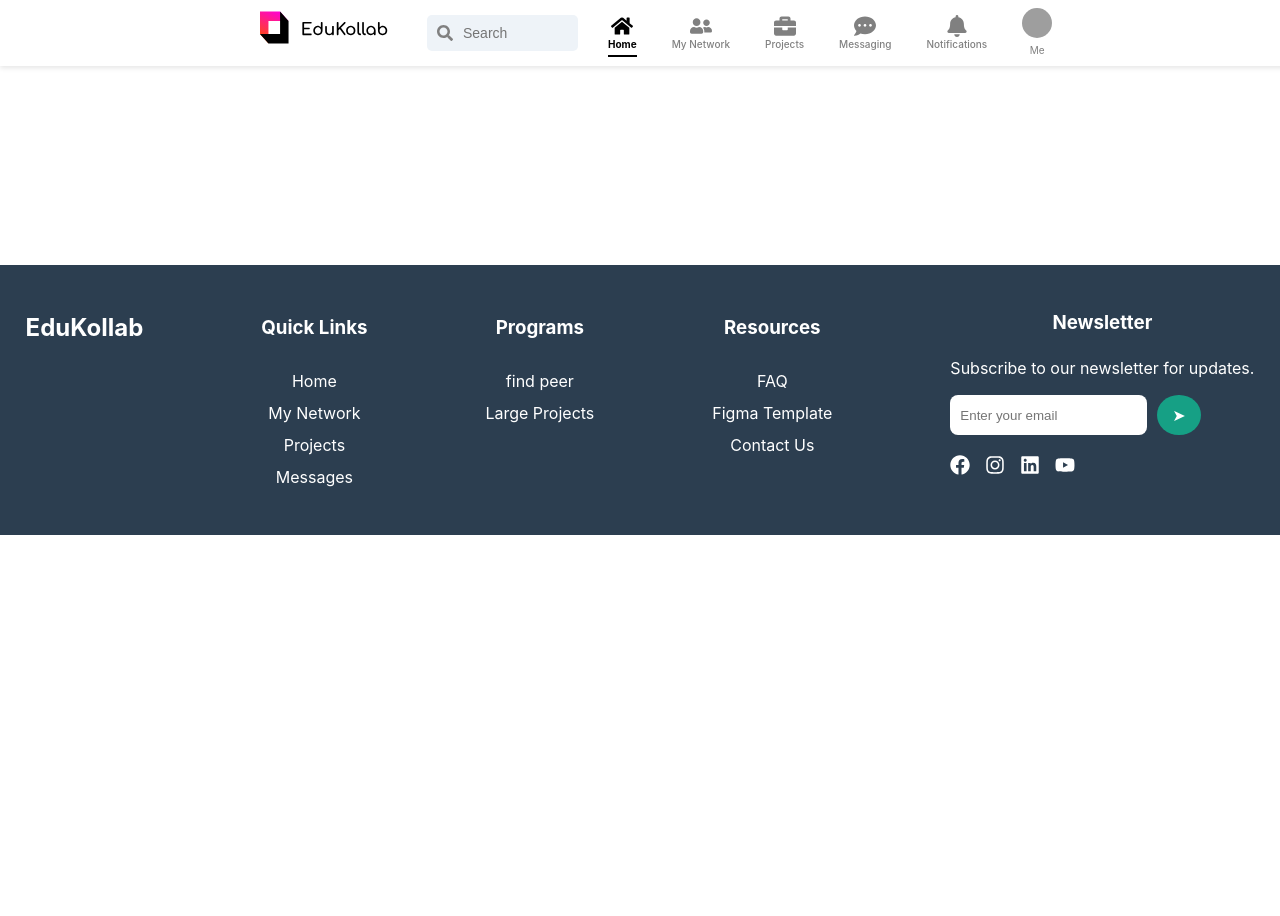
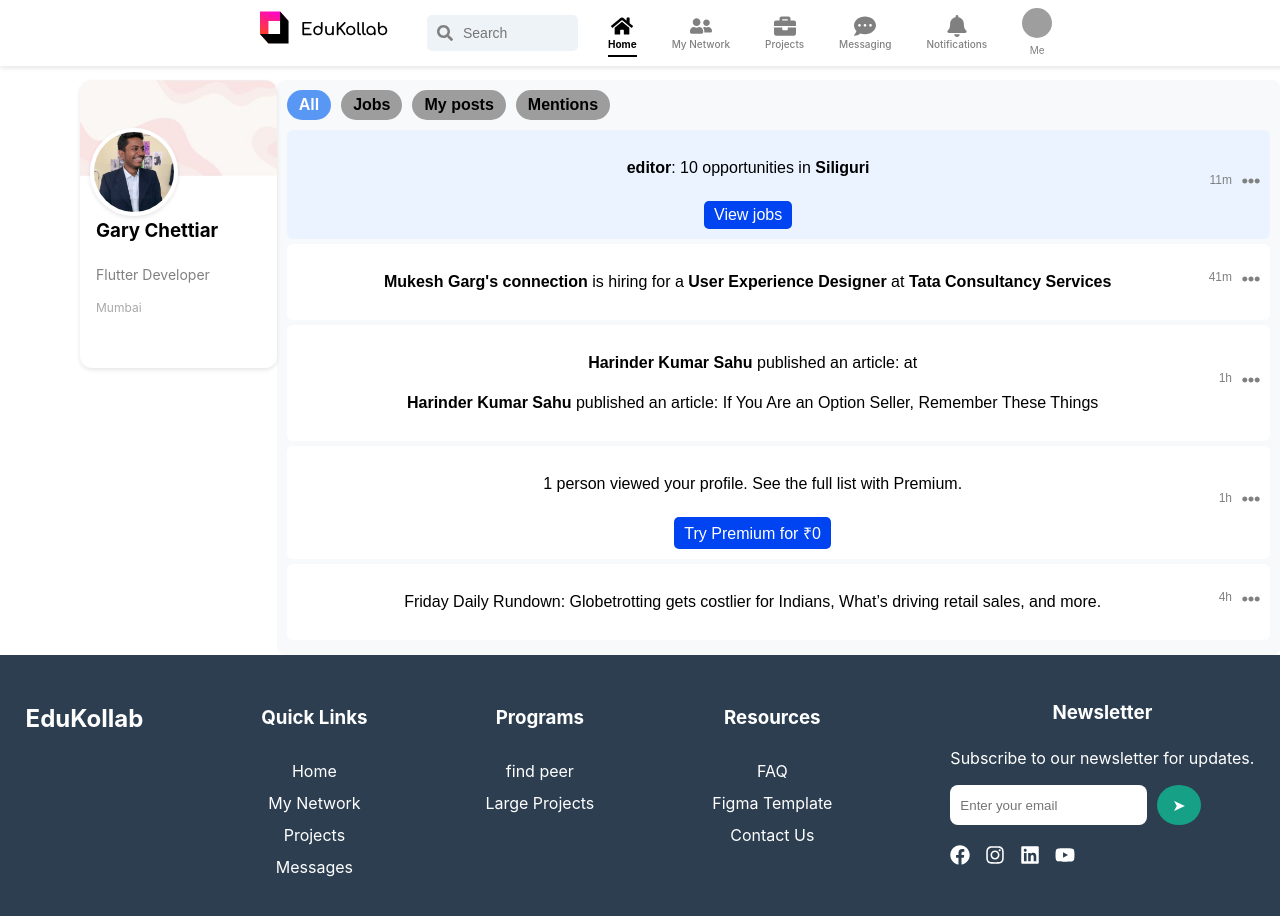
Before and after one commit to Nishant55559/Edushare, a React (Vite) app: page /notifications in a window 1280 px wide. Shown: the top 916 px of the page. Before the commit the page ends 800 px from the top, so only its background shows below. Built offline with nearby package versions, Linux system fonts and the light colour scheme; grey boxes are pictures that could not be loaded.

Commit message:
notification update

```diff
--- a/src/App.jsx
+++ b/src/App.jsx
@@ -5,7 +5,9 @@ import Home from './components/home/home';
 import Network from './components/network/network';
 import Navbar from './components/navbar/navbar';
 import Footer from './components/footer/footer';
+import NotificationBody from "./components/notification/notification_body";
 import { BrowserRouter as Router, Route, Routes } from "react-router-dom";
+import Notification from "./components/notification/notification";
 function App(){
   const [showFab, setShowFab] = useState(false);
 
@@ -33,9 +35,10 @@ function App(){
       <Routes>
         <Route path="/" element={<Home />} />
         <Route path="/network" element={<Network />} />
+        <Route path="/notifications" element={<Notification />} />
         {/* <Route path="/projects" element={<Projects />} />
         <Route path="/messaging" element={<Messaging />} />
-        <Route path="/notifications" element={<Notifications />} />
+
         <Route path="/profile" element={<Profile />} /> */}
       </Routes>
        {/* Scroll to Top FAB */}
--- /dev/null
+++ b/src/components/notification/notification.jsx
@@ -0,0 +1,16 @@
+
+import NotificationBody from "./notification_body";
+import ProfileCard from "../home/profile snippet/ProfileCard";
+import ProjectStats from "../home/profile snippet/ProjectStats";
+function Notification(){
+
+        return(
+            <div style={{display:"flex",flexDirection:"row",marginTop:"10vh",marginLeft:"10vh"}}>
+                <ProfileCard/>
+                <NotificationBody/>
+
+            </div>
+        );
+};
+
+export default Notification;
--- /dev/null
+++ b/src/components/notification/notification_body.css
@@ -0,0 +1,101 @@
+.notification-container {
+    width: 100vw;
+    background: #f8f9fa;
+    border-radius: 8px;
+    padding: 10px;
+    font-family: Arial, sans-serif;
+  }
+
+  .notification-header {
+    display: flex;
+    gap: 10px;
+    margin-bottom: 10px;
+  }
+
+  .filter-btn {
+    padding: 6px 12px;
+    border: none;
+    background: #9d9d9e;
+    border-radius: 20px;
+    cursor: pointer;
+    font-weight: bold;
+  }
+
+  .filter-btn.active {
+    background: #468cf4e3;
+    color: white;
+
+  }
+
+  .notification-card {
+    display: flex;
+    align-items: center;
+    justify-content: space-between;
+    padding: 10px;
+    border-radius: 6px;
+    margin-bottom: 5px;
+    background: white;
+    position: relative;
+  }
+
+  .notification-card.highlighted {
+    background: #eaf3ff;
+  }
+
+  .notification-content {
+    flex-grow: 1;
+  }
+
+  .notification-time {
+    font-size: 12px;
+    color: gray;
+    margin-left: 10px;
+    margin-right: 10px;
+    margin-bottom: 10px;
+  }
+
+  .notif-btn {
+    margin-top: 5px;
+    padding: 5px 10px;
+    border: none;
+    background: #0043f0;
+    color: white;
+    border-radius: 5px;
+    cursor: pointer;
+  }
+
+  .menu-icon {
+    font-size: 18px;
+    cursor: pointer;
+    color: gray;
+  }
+
+  .notification-menu {
+    position: relative;
+  }
+
+  .dropdown-menu {
+    position: absolute;
+    top: 20px;
+    right: 0;
+    background: white;
+    box-shadow: 0px 2px 8px rgba(0, 0, 0, 0.2);
+    border-radius: 6px;
+    overflow: hidden;
+    width: 200px;
+  }
+
+  .dropdown-menu button {
+    width: 100%;
+    background: white;
+    border: none;
+    padding: 8px;
+    display: flex;
+    align-items: center;
+    gap: 8px;
+    cursor: pointer;
+  }
+
+  .dropdown-menu button:hover {
+    background: #f1f1f1;
+  }
--- /dev/null
+++ b/src/components/notification/notification_body.jsx
@@ -0,0 +1,122 @@
+import React, { useState } from "react";
+
+import { FaEllipsisH, FaRegThumbsDown, FaCog } from "react-icons/fa";
+import "./notification_body.css";
+
+const notifications = [
+  {
+    id: 1,
+    title: "editor",
+    details: "10 opportunities in",
+    location: "Siliguri",
+    time: "11m",
+    button: "View jobs",
+    highlighted: true,
+  },
+  {
+    id: 2,
+    user: "Mukesh Garg's connection",
+    action: "is hiring for a",
+    job: "User Experience Designer",
+    company: "Tata Consultancy Services",
+    time: "41m",
+  },
+  {
+    id: 3,
+    user: "Harinder Kumar Sahu",
+    action: "published an article:",
+    article: "If You Are an Option Seller, Remember These Things",
+    time: "1h",
+  },
+  {
+    id: 4,
+    message: "1 person viewed your profile. See the full list with Premium.",
+    time: "1h",
+    button: "Try Premium for ₹0",
+  },
+  {
+    id: 5,
+    message:
+      "Friday Daily Rundown: Globetrotting gets costlier for Indians, What’s driving retail sales, and more.",
+    time: "4h",
+  },
+];
+
+const NotificationBody = () => {
+  const [openMenuId, setOpenMenuId] = useState(null);
+
+  const toggleMenu = (id) => {
+    setOpenMenuId(openMenuId === id ? null : id);
+  };
+
+  const deleteNotification = (id) => {
+    alert(`Deleted notification ${id}`);
+  };
+
+  const changePreferences = () => {
+    alert("Change notification preferences clicked");
+  };
+  console.log("Notification Component Rendered");
+  return (
+    <div className="notification-container">
+      <div className="notification-header">
+        <button className="filter-btn active">All</button>
+        <button className="filter-btn">Jobs</button>
+        <button className="filter-btn">My posts</button>
+        <button className="filter-btn">Mentions</button>
+      </div>
+
+      {notifications.map((notif) => (
+        <div
+          key={notif.id}
+          className={`notification-card ${notif.highlighted ? "highlighted" : ""}`}
+        >
+          <div className="notification-content">
+            {notif.title && (
+              <p>
+                <strong>{notif.title}</strong>: {notif.details}{" "}
+                <strong>{notif.location}</strong>
+              </p>
+            )}
+            {notif.user && (
+              <p>
+                <strong>{notif.user}</strong> {notif.action}{" "}
+                <strong>{notif.job}</strong> at{" "}
+                <strong>{notif.company}</strong>
+              </p>
+            )}
+            {notif.article && (
+              <p>
+                <strong>{notif.user}</strong> {notif.action} {notif.article}
+              </p>
+            )}
+            {notif.message && <p>{notif.message}</p>}
+
+            {notif.button && <button className="notif-btn">{notif.button}</button>}
+          </div>
+
+          <div className="notification-time">{notif.time}</div>
+
+          <div className="notification-menu">
+            <FaEllipsisH
+              className="menu-icon"
+              onClick={() => toggleMenu(notif.id)}
+            />
+            {openMenuId === notif.id && (
+              <div className="dropdown-menu">
+                <button onClick={() => deleteNotification(notif.id)}>
+                  <FaRegThumbsDown className="menu-icon" /> Delete Notification
+                </button>
+                <button onClick={changePreferences}>
+                  <FaCog className="menu-icon" /> Change Preferences
+                </button>
+              </div>
+            )}
+          </div>
+        </div>
+      ))}
+    </div>
+  );
+};
+
+export default NotificationBody;
```
